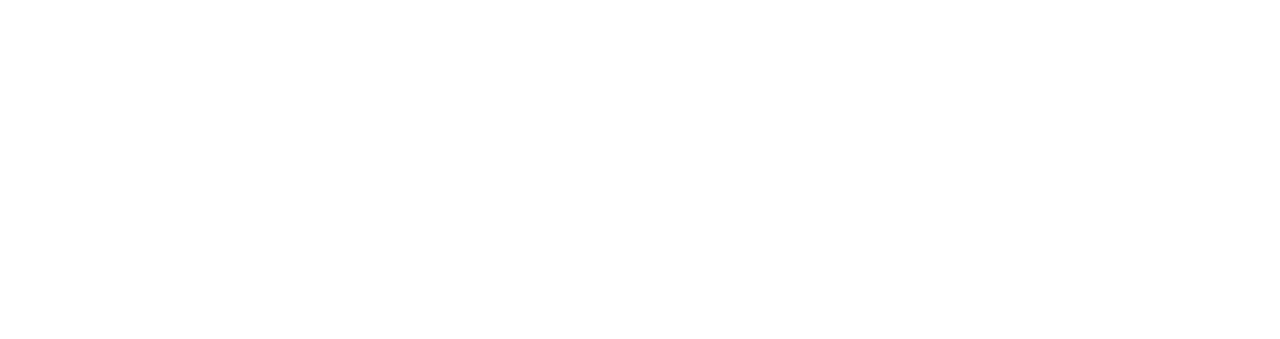
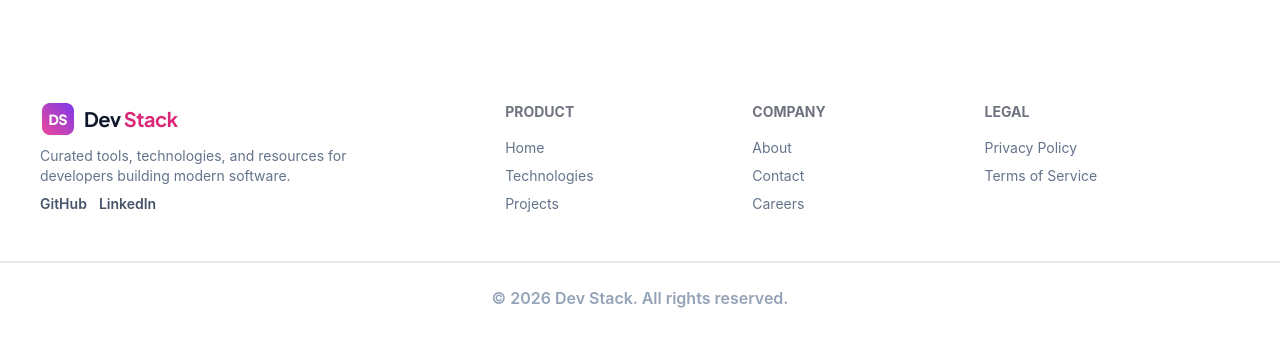
Before and after one commit to Salikur6/DevStack-B14A5, a React (Vite) app: page / in a window 1280 px wide. Shown: the part 1825-2164 px from the top of the page. Before the commit the page ends 1823 px from the top, so only its background shows below. Built offline with nearby package versions, Linux system fonts and the light colour scheme.

Commit message:
footer section design completed

```diff
--- a/src/App.tsx
+++ b/src/App.tsx
@@ -3,6 +3,7 @@ import './App.css'
 import Navbar from './Components/Navbar/Navbar'
 import Banner from './Components/Banner/Banner'
 import Technologies from './Components/Technologies/Technologies'
+import Footer from './Components/Footer/Footer'
 
 function App() {
 
@@ -11,6 +12,7 @@ function App() {
   <Navbar></Navbar>
   <Banner></Banner>
   <Technologies></Technologies>
+  <Footer></Footer>
 
             <ToastContainer />
 
--- /dev/null
+++ b/src/Components/Footer/Footer.tsx
@@ -0,0 +1,63 @@
+import logo from '../../assets/logo-text.png'
+
+const Footer = () => {
+  return (
+<div>
+<footer className="footer sm:footer-horizontal  text-base-content p-10 mt-16">
+      <aside>
+        <div>
+            <img src={logo} alt="" />
+        </div>
+        <p className='text-[#64748B] space-y-3'>
+Curated tools, technologies, and resources for    <br />developers building
+modern software.</p>
+
+ <div className='space-x-3'>
+    <a href='https://github.com/Salikur6' target='_blank' className="link link-hover text-[#475569] font-semibold">GitHub</a>
+ <a href='https://www.linkedin.com/in/salikur-islam/' target='_blank' className="link link-hover text-[#475569] font-semibold">LinkedIn</a>
+ </div>
+      </aside>
+
+       <nav>
+        <h6 className="footer-title font-bold text-[#0F172A]">Product</h6>
+        <a className="link link-hover text-[#64748B]">Home</a>
+        <a className="link link-hover text-[#64748B]">Technologies</a>
+        <a className="link link-hover text-[#64748B]">Projects</a>
+
+      </nav>
+
+      <nav>
+        <h6 className="footer-title font-bold text-[#0F172A]">Company</h6>
+        <a className="link link-hover text-[#64748B]">About</a>
+        <a className="link link-hover text-[#64748B]">Contact</a>
+        <a className="link link-hover text-[#64748B]">Careers</a>
+
+      </nav>
+      <nav>
+        <h6 className="footer-title font-bold text-[#0F172A]">Legal</h6>
+        <a className="link link-hover text-[#64748B]">Privacy Policy</a>
+        <a className="link link-hover text-[#64748B]">Terms of Service</a>
+
+      </nav>
+
+
+
+
+
+    </footer>
+
+
+    <footer className='container mx-auto text-[#94A3B8] font-semibold mb-8 text-center'>
+    <div className="divider mt-0 ">
+    </div>
+    &#169; 2026 Dev Stack. All rights reserved.
+
+</footer>
+</div>
+
+
+  );
+};
+
+
+export default Footer
```
